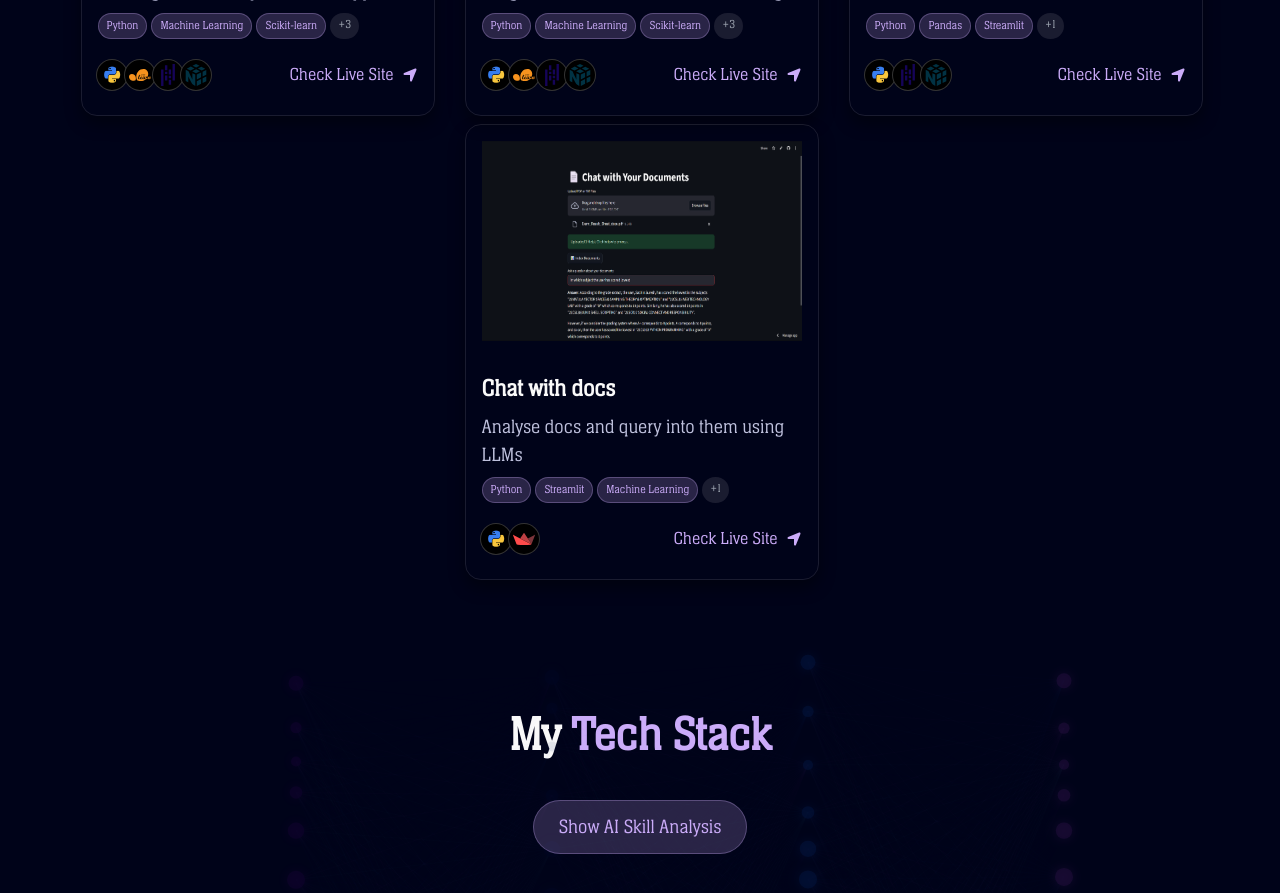
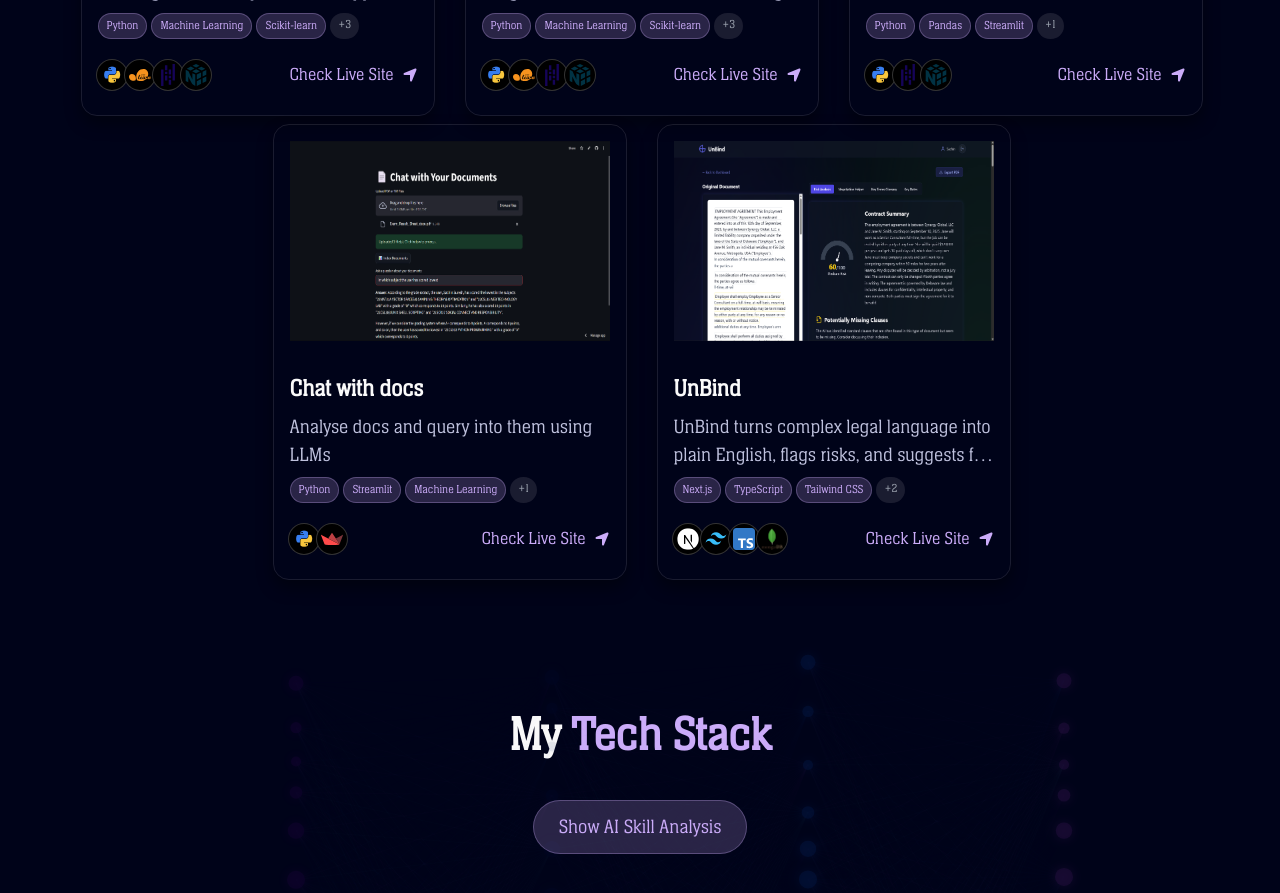
Before and after one commit to Sachin-0001/Portfolio, a Next.js app: page / in a window 1280 px wide. Shown: the part 2600-3493 px from the top of the page. Built offline with nearby package versions, Linux system fonts and the light colour scheme.

Commit message:
added new project

```diff
--- a/data/index.ts
+++ b/data/index.ts
@@ -134,6 +134,15 @@ export const projects = [
     iconLists: ["/py.png", "/Streamlit.svg"],
     link: "https://chat-with-docs-s4ruhadck7ivgqbtomwsne.streamlit.app/",
     tags: ["Python", "Streamlit", "Machine Learning", "LLMs"],
+  },
+  {
+    id: 11,
+    title: "UnBind",
+    des: "UnBind turns complex legal language into plain English, flags risks, and suggests fair alternatives — all in minutes.",
+    img: "/ub.png",
+    iconLists: ["/next.svg", "/tail.svg", "/ts.svg", "/mongodb.png"],
+    link: "https://un-bind.vercel.app/",
+    tags: ["Next.js", "TypeScript", "Tailwind CSS", "Full Stack", "LLMs"],
   },
 ];
 
```
Also changed, not shown: public/ub.png (added).
